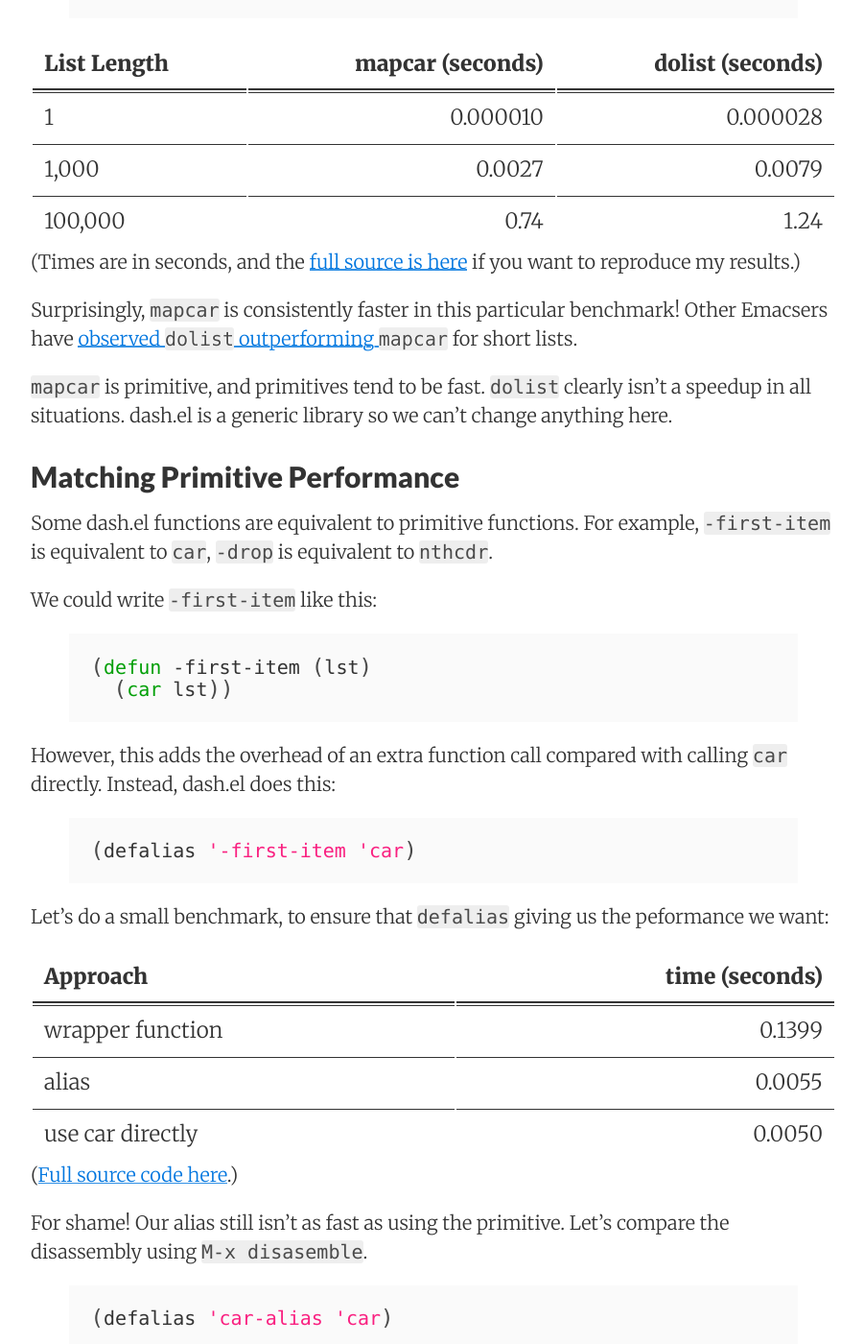
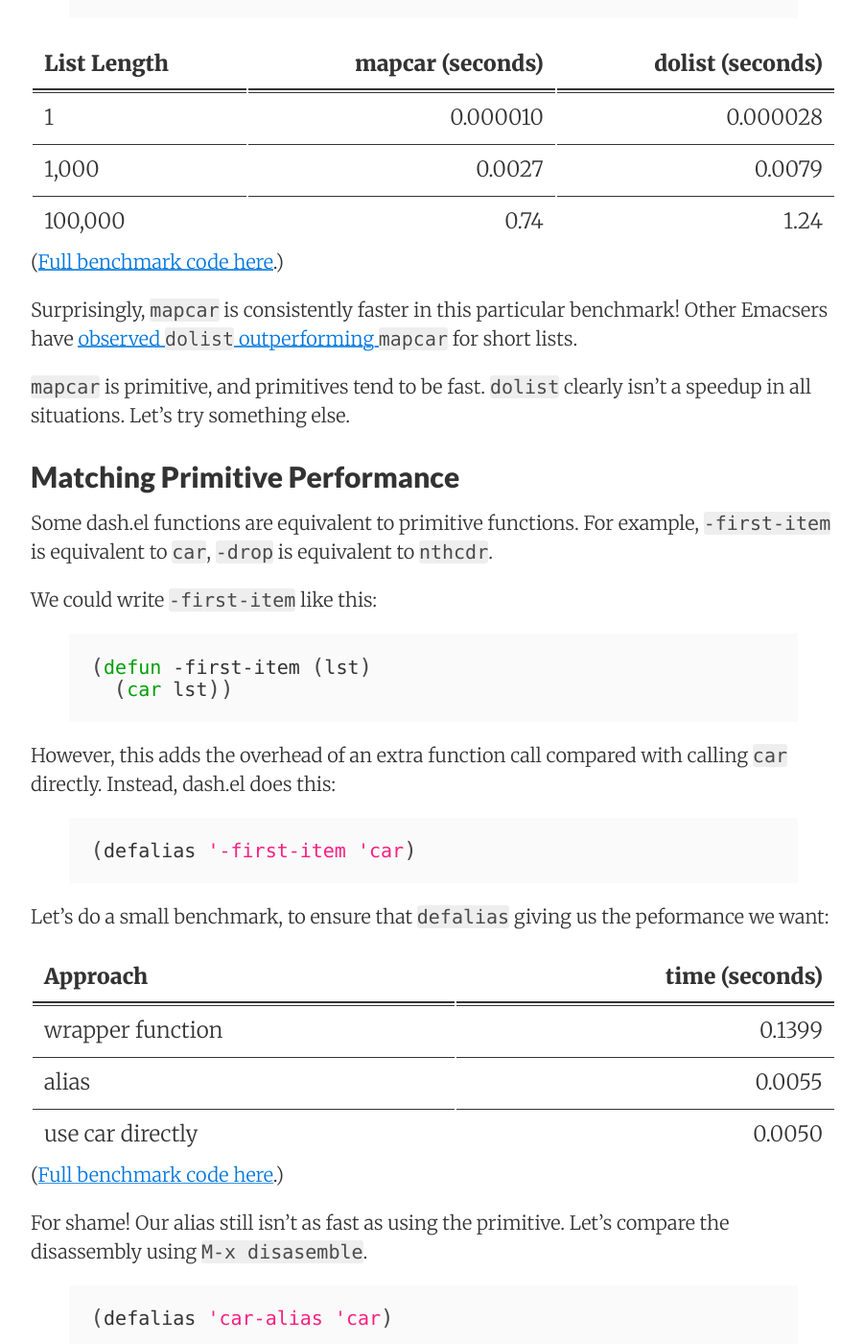
Before and after one commit to Wilfred/wilfred.github.com, a Jekyll site: the page built from _posts/2017-07-16-optimising-dash-el.markdown, in a window 1280 px wide and 1400 px high, scrolled down 1127 px. Shown: the whole window at 96% size, without its empty margins (188-1089 px from the left). Built offline with Jekyll 4.4.1, drawn with Linux system fonts in a browser that asks for light colours; nearby versions of some CDN libraries; some of the changed text lies outside the part shown.

Commit message:
another draft

```diff
--- a/_posts/2017-07-16-optimising-dash-el.markdown
+++ b/_posts/2017-07-16-optimising-dash-el.markdown
@@ -45,9 +45,7 @@ free. Let's write an iterative equivalent:
 | 1,000       |           0.0027 |           0.0079 |
 | 100,000     |             0.74 |             1.24 |
 
-(Times are in seconds, and the
-[full source is here](https://gist.github.com/Wilfred/d51db0a1433ec4abdbca58a0dec039a5) if
-you want to reproduce my results.)
+([Full benchmark code here](https://gist.github.com/Wilfred/d51db0a1433ec4abdbca58a0dec039a5).)
 
 Surprisingly, `mapcar` is consistently faster in this particular
 benchmark! Other Emacsers have
@@ -55,8 +53,7 @@ benchmark! Other Emacsers have
 short lists.
 
 `mapcar` is primitive, and primitives tend to be fast. `dolist`
-clearly isn't a speedup in all situations. dash.el is a generic
-library so we can't change anything here.
+clearly isn't a speedup in all situations. Let's try something else.
 
 ## Matching Primitive Performance
 
@@ -87,7 +84,7 @@ peformance we want:
 | alias            |         0.0055 |
 | use car directly |         0.0050 |
 
-([Full source code here](https://gist.github.com/Wilfred/3ee025116cff82169435262f44bffb0c).)
+([Full benchmark code here](https://gist.github.com/Wilfred/3ee025116cff82169435262f44bffb0c).)
 
 For shame! Our alias still isn't as fast as using the primitive. Let's
 compare the disassembly using `M-x disasemble`.
```
Also changed, not shown: other parts of _posts/2017-07-16-optimising-dash-el.markdown (+1 -1 lines).
